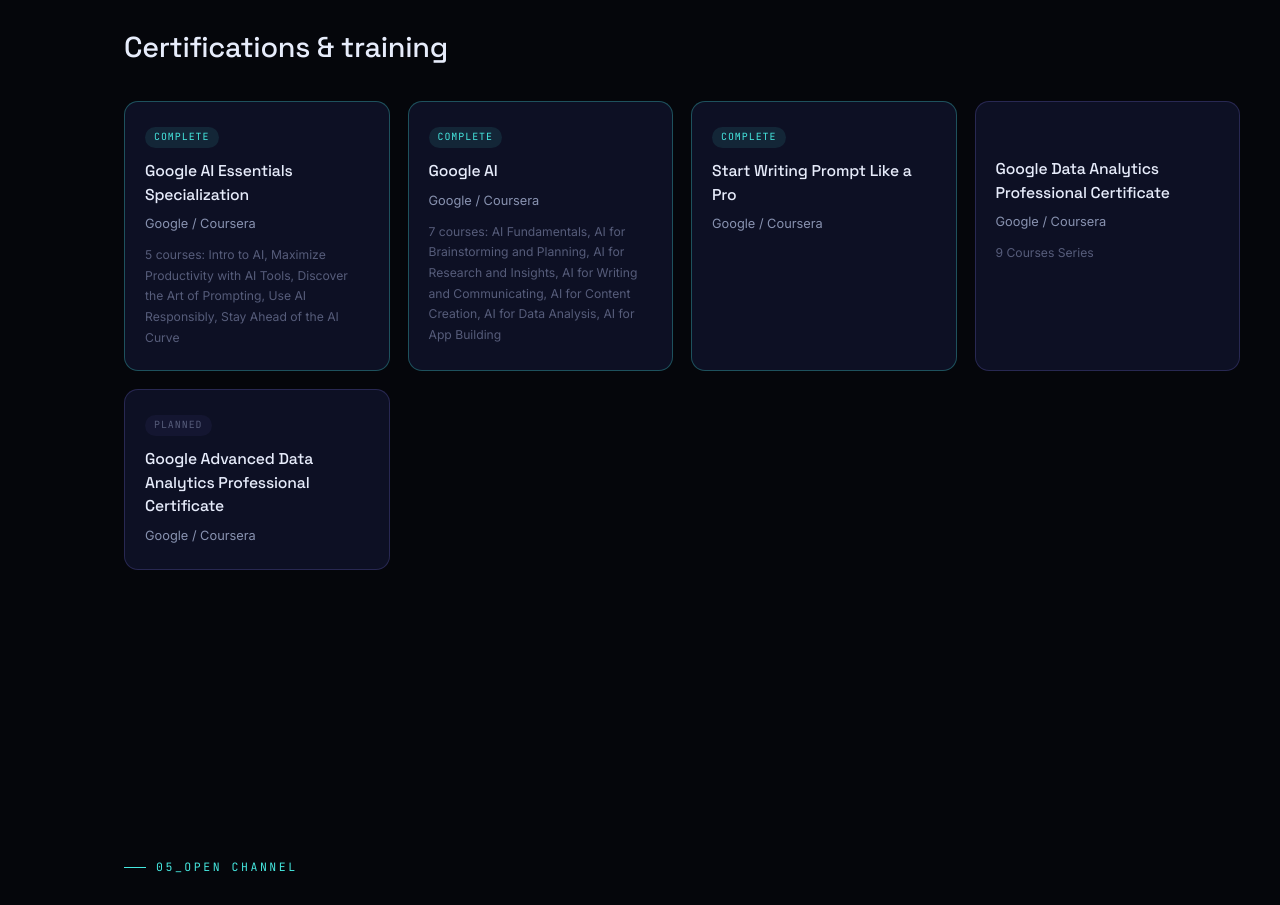
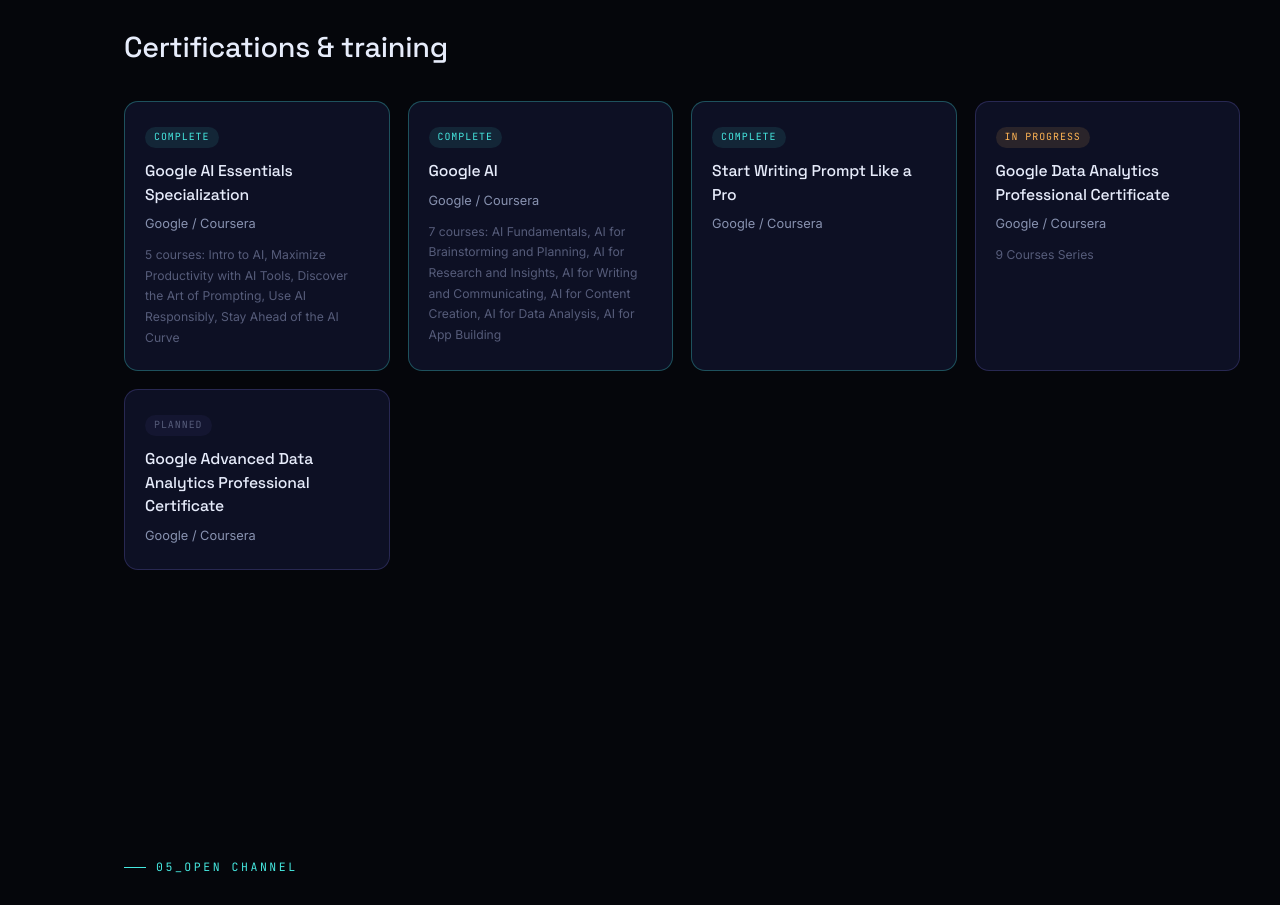
Before and after one commit to M-sohaib-Hafeez/Muhammad-Sohaib-Hafeez-Portfolio, a React (Vite) app: page / in a window 1280 px wide. Shown: the part 5480-6385 px from the top of the page. Built offline with nearby package versions, Linux system fonts and the light colour scheme; no server answers.

Commit message:
Update Certification

```diff
--- a/src/data/profile.js
+++ b/src/data/profile.js
@@ -266,7 +266,7 @@
     issuer: 'Google / Coursera',
     detail:
       '9 Courses Series',
-    status: 'In-progress',
+    status: 'in-progress',
   },
   {
     name: 'Google Advanced Data Analytics Professional Certificate',
```
